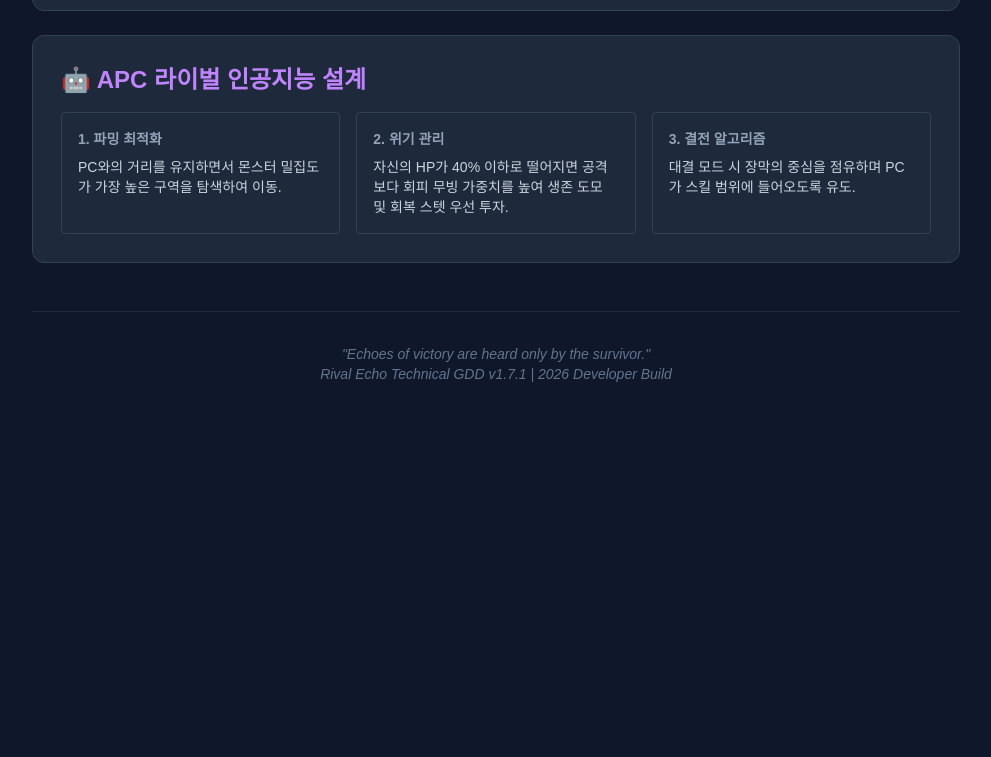
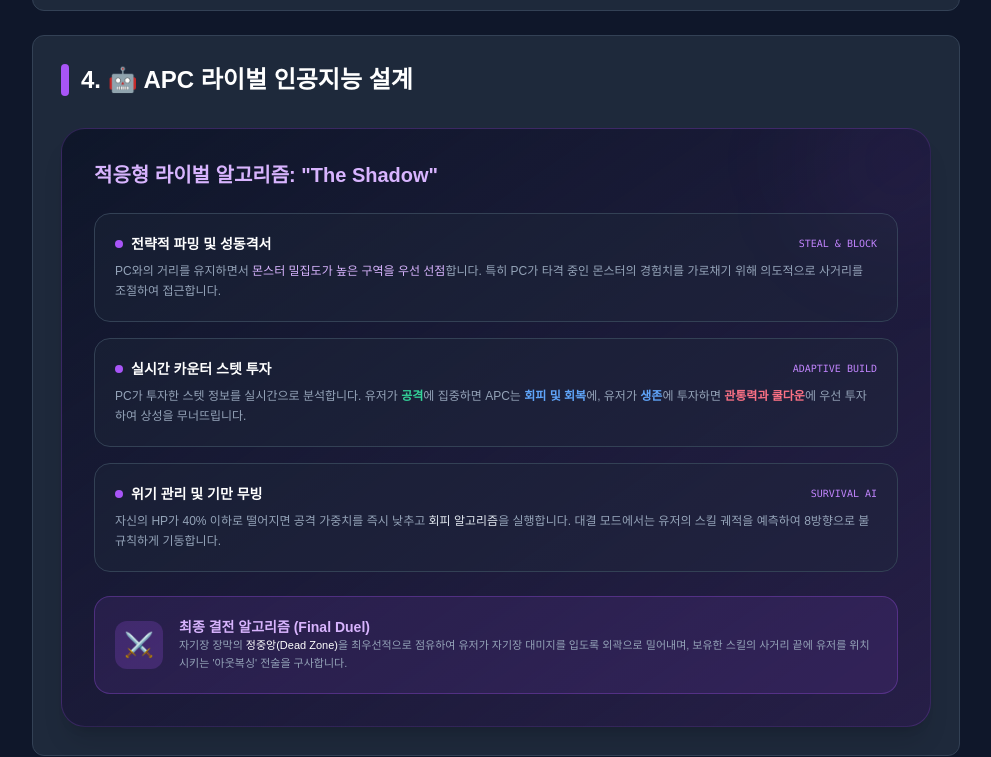
Before and after one commit to oneday-twoday/RivalDocument, a plain HTML site: page index.html in a window 1280 px wide. Shown: the part 3134-3891 px from the top of the page, without its empty margins (144-1135 px from the left). Before the commit the page ends 3646 px from the top, so only its background shows below. Drawn offline with nearby package versions, Linux system fonts and the light colour scheme; a web font is replaced by a local one.

Commit message:
Update index.html

```diff
--- a/index.html
+++ b/index.html
@@ -572,19 +572,67 @@
 
 <!-- 4. AI 플레이어 -->
         <section id="section4" class="card scroll-mt-20">
-            <h2 class="text-2xl font-bold mb-4 text-purple-400">🤖 APC 라이벌 인공지능 설계</h2>
-            <div class="grid grid-cols-1 md:grid-cols-3 gap-4 text-sm text-slate-300">
-                <div class="p-4 bg-slate-800 rounded border border-slate-700">
-                    <h4 class="font-bold text-slate-400 mb-2">1. 파밍 최적화</h4>
-                    PC와의 거리를 유지하면서 몬스터 밀집도가 가장 높은 구역을 탐색하여 이동.
-                </div>
-                <div class="p-4 bg-slate-800 rounded border border-slate-700">
-                    <h4 class="font-bold text-slate-400 mb-2">2. 위기 관리</h4>
-                    자신의 HP가 40% 이하로 떨어지면 공격보다 회피 무빙 가중치를 높여 생존 도모 및 회복 스텟 우선 투자.
-                </div>
-                <div class="p-4 bg-slate-800 rounded border border-slate-700">
-                    <h4 class="font-bold text-slate-400 mb-2">3. 결전 알고리즘</h4>
-                    대결 모드 시 장막의 중심을 점유하며 PC가 스킬 범위에 들어오도록 유도.
+            <h2 class="text-2xl font-bold mb-8 text-white flex items-center gap-3">
+                <span class="w-2 h-8 bg-purple-500 rounded-full"></span> 4. 🤖 APC 라이벌 인공지능 설계
+            </h2>
+
+            <div class="space-y-6">
+                <div class="p-8 bg-gradient-to-br from-slate-900 to-purple-950/30 rounded-3xl border border-purple-500/20 shadow-xl relative overflow-hidden">
+                    <div class="absolute -right-8 -top-8 w-32 h-32 bg-purple-500/10 rounded-full blur-3xl"></div>
+
+                    <h3 class="text-xl font-bold mb-6 text-purple-300 flex items-center gap-2">
+                        적응형 라이벌 알고리즘: "The Shadow"
+                    </h3>
+
+                    <div class="flex flex-col gap-4 text-sm">
+                        <div class="p-5 bg-slate-800/40 rounded-2xl border border-slate-700 hover:border-purple-500/40 transition-colors group">
+                            <div class="flex justify-between items-start mb-2">
+                                <p class="text-white font-bold flex items-center gap-2">
+                                    <span class="w-2 h-2 bg-purple-500 rounded-full"></span> 전략적 파밍 및 성동격서
+                                </p>
+                                <span class="text-[10px] text-purple-400 font-mono">STEAL & BLOCK</span>
+                            </div>
+                            <p class="text-slate-400 leading-relaxed text-xs">
+                                PC와의 거리를 유지하면서 <span class="text-purple-300">몬스터 밀집도가 높은 구역을 우선 선점</span>합니다. 특히 PC가 타격 중인 몬스터의 경험치를 가로채기 위해 의도적으로 사거리를 조절하여 접근합니다.
+                            </p>
+                        </div>
+
+                        <div class="p-5 bg-slate-800/40 rounded-2xl border border-slate-700 hover:border-purple-500/40 transition-colors">
+                            <div class="flex justify-between items-start mb-2">
+                                <p class="text-white font-bold flex items-center gap-2">
+                                    <span class="w-2 h-2 bg-purple-500 rounded-full"></span> 실시간 카운터 스텟 투자
+                                </p>
+                                <span class="text-[10px] text-purple-400 font-mono">ADAPTIVE BUILD</span>
+                            </div>
+                            <p class="text-slate-400 leading-relaxed text-xs">
+                                PC가 투자한 스텟 정보를 실시간으로 분석합니다. 유저가 <span class="text-emerald-400 font-bold">공격</span>에 집중하면 APC는 <span class="text-blue-400 font-bold">회피 및 회복</span>에, 유저가 <span class="text-blue-400 font-bold">생존</span>에 투자하면 <span class="text-rose-400 font-bold">관통력과 쿨다운</span>에 우선 투자하여 상성을 무너뜨립니다.
+                            </p>
+                        </div>
+
+                        <div class="p-5 bg-slate-800/40 rounded-2xl border border-slate-700 hover:border-purple-500/40 transition-colors">
+                            <div class="flex justify-between items-start mb-2">
+                                <p class="text-white font-bold flex items-center gap-2">
+                                    <span class="w-2 h-2 bg-purple-500 rounded-full"></span> 위기 관리 및 기만 무빙
+                                </p>
+                                <span class="text-[10px] text-purple-400 font-mono">SURVIVAL AI</span>
+                            </div>
+                            <p class="text-slate-400 leading-relaxed text-xs">
+                                자신의 HP가 40% 이하로 떨어지면 공격 가중치를 즉시 낮추고 <span class="text-slate-200">회피 알고리즘</span>을 실행합니다. 대결 모드에서는 유저의 스킬 궤적을 예측하여 8방향으로 불규칙하게 기동합니다.
+                            </p>
+                        </div>
+                    </div>
+
+                    <div class="mt-6 bg-purple-500/10 p-5 rounded-2xl border border-purple-500/30">
+                        <div class="flex items-center gap-4">
+                            <div class="shrink-0 w-12 h-12 bg-purple-500/20 rounded-xl flex items-center justify-center text-2xl text-purple-400">⚔️</div>
+                            <div>
+                                <p class="text-purple-300 font-bold text-sm">최종 결전 알고리즘 (Final Duel)</p>
+                                <p class="text-slate-400 text-[11px] leading-relaxed">
+                                    자기장 장막의 <span class="text-white">정중앙(Dead Zone)</span>을 최우선적으로 점유하여 유저가 자기장 대미지를 입도록 외곽으로 밀어내며, 보유한 스킬의 사거리 끝에 유저를 위치시키는 '아웃복싱' 전술을 구사합니다.
+                                </p>
+                            </div>
+                        </div>
+                    </div>
                 </div>
             </div>
         </section>
```
